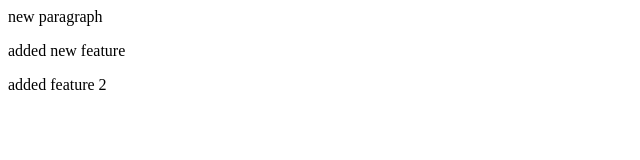
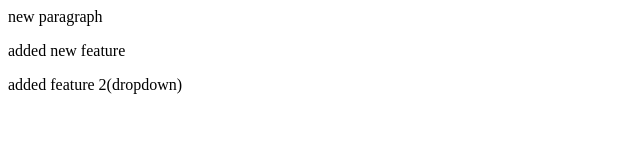
Before and after one commit to jeenasaurabh22-tech/localRepo, a plain HTML site: page index.html in a window 1280 px wide. Shown: the whole page, without its empty margins (0-640 px from the left). Drawn offline with Linux system fonts and the light colour scheme.

```diff
--- a/index.html
+++ b/index.html
@@ -1,4 +1,4 @@
 <p>new paragraph</p>
 <p>added new feature</p>
-<p>added feature 2
+<p>added feature 2(dropdown)
 </p>
```
